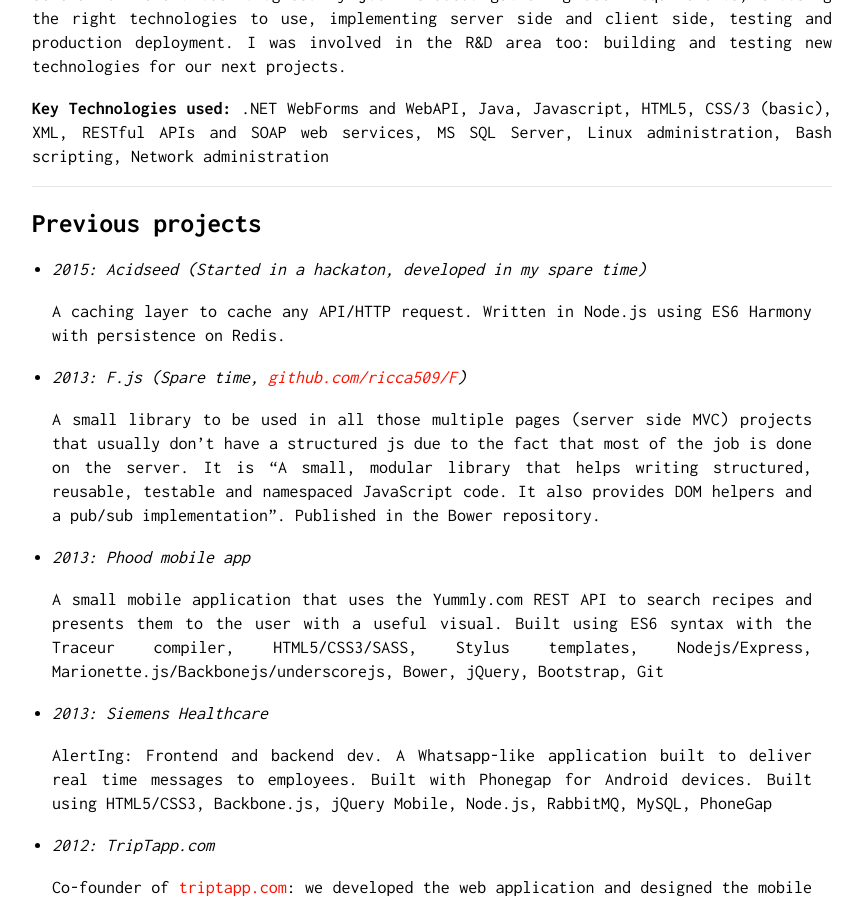
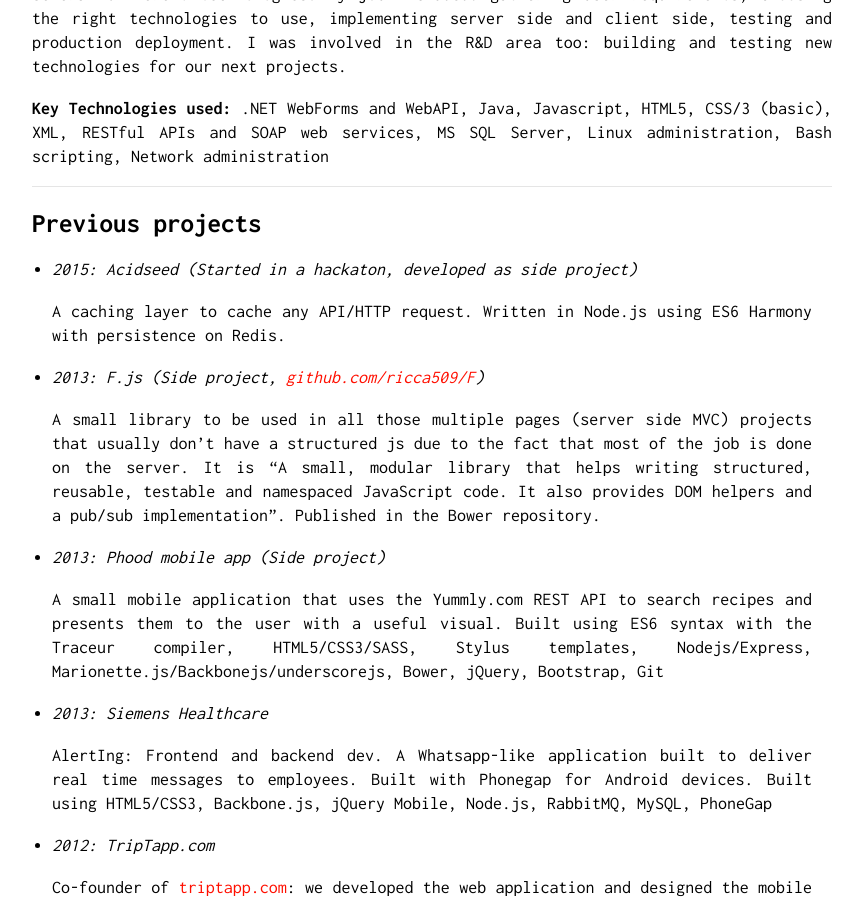
Before and after one commit to ricca509/ricca509.github.io, a Jekyll site: the page built from index.md, in a window 1280 px wide and 900 px high, scrolled down 5395 px. Shown: the whole window, without its empty margins (208-1071 px from the left). Built offline with Jekyll 4.4.1, drawn with Linux system fonts in a browser that asks for light colours; our own code applies the rules of GitHub Pages for plain Markdown files.

Commit message:
Improved desc on previous projects

```diff
--- a/index.md
+++ b/index.md
@@ -169,15 +169,15 @@ My job included: gathering user requirements, choosing the right technologies to
 
 ## Previous projects
 
-- _2015: Acidseed (Started in a hackaton, developed in my spare time)_
+- _2015: Acidseed (Started in a hackaton, developed as side project)_
 
   A caching layer to cache any API/HTTP request. Written in Node.js using ES6 Harmony with persistence on Redis.
 
-- _2013: F.js (Spare time, [github.com/ricca509/F](https://github.com/ricca509/F))_
+- _2013: F.js (Side project, [github.com/ricca509/F](https://github.com/ricca509/F))_
 
   A small library to be used in all those multiple pages (server side MVC) projects that usually don’t have a structured js due to the fact that most of the job is done on the server. It is “A small, modular library that helps writing structured, reusable, testable and namespaced JavaScript code. It also provides DOM helpers and a pub/sub implementation”. Published in the Bower repository.
 
-- _2013: Phood mobile app_
+- _2013: Phood mobile app (Side project)_
 
   A small mobile application that uses the Yummly.com REST API to search recipes and presents them to the user with a useful visual. Built using ES6 syntax with the Traceur compiler, HTML5/CSS3/SASS, Stylus templates, Nodejs/Express, Marionette.js/Backbonejs/underscorejs, Bower, jQuery, Bootstrap, Git
 
```
